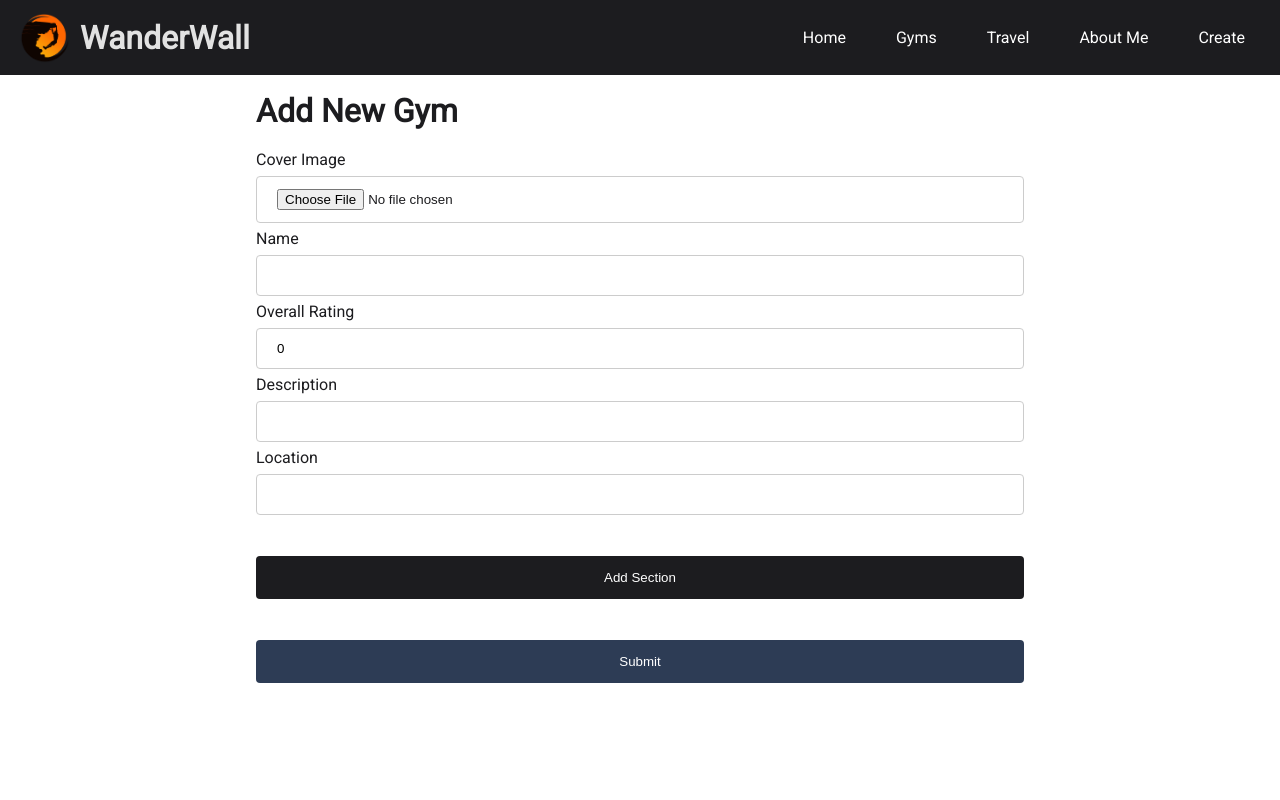
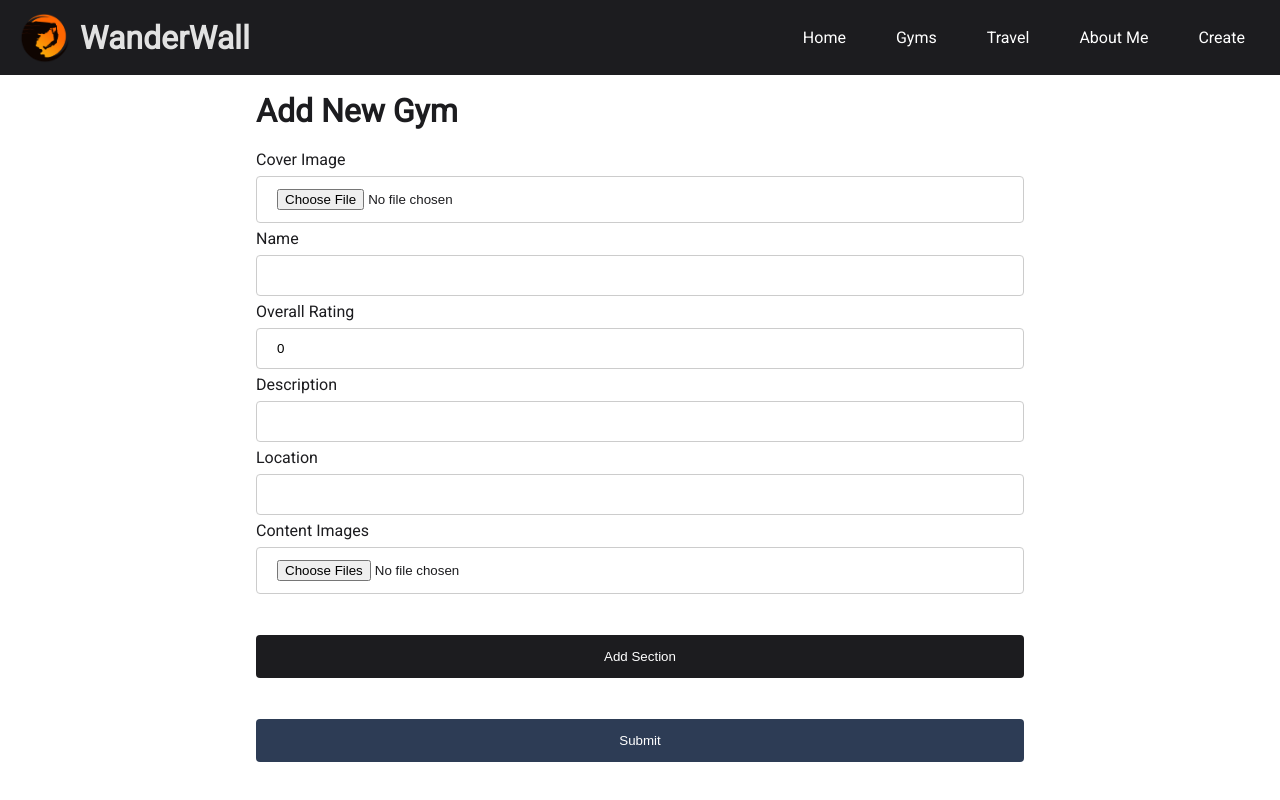
Before and after one commit to MirroredNova/WanderWall, a Next.js app: page /create in a window 1280 px wide. Built offline with nearby package versions, Linux system fonts and the light colour scheme.

Commit message:
Trying to figure out multiple image uploads easily, currently working with one image as an array. This is a stable point

```diff
--- a/components/CreateForm/CreateForm.tsx
+++ b/components/CreateForm/CreateForm.tsx
@@ -48,12 +48,27 @@ const CreateForm = () => {
   });
   const [numSections, setNumSections] = useState<number>(0);
   const [selectedHeaderFile, setSelectedHeaderFile] = useState<File>();
+  const [selectedContentFiles, setSelectedContentFiles] = useState<File>();
 
   const imageChangeHandler = (event: React.ChangeEvent<HTMLInputElement>) => {
     const { files } = event.target;
     if (files) {
       setSelectedHeaderFile(files[0]);
     }
+  };
+
+  const multipleImageChangeHandler = (event: React.ChangeEvent<HTMLInputElement>) => {
+    const { files } = event.target;
+    if (!files) return;
+    const filesList: File[] = [];
+
+    for (let i = 0; i < files.length; i += 1) {
+      const file = files.item(i);
+      if (!file) return;
+      filesList.push(file);
+    }
+
+    setSelectedContentFiles(filesList[0]);
   };
 
   const submitGymHandler = async (event: React.FormEvent<HTMLFormElement>) => {
@@ -69,13 +84,23 @@ const CreateForm = () => {
       });
       const mainResData = await mainRes.json();
 
-      // Handle image upload
-      const formData = new FormData();
+      // Handle Cover image upload
+      const headerFormData = new FormData();
       if (!selectedHeaderFile) return;
-      formData.append('image', selectedHeaderFile);
+      headerFormData.append('image', selectedHeaderFile);
       await fetch(`/api/gyms/add_image?id=${mainResData._id}&name=header`, {
         method: 'POST',
-        body: formData,
+        body: headerFormData,
+      });
+
+      // Handle Content images upload
+      const contentFormData: any = new FormData();
+      if (!selectedHeaderFile) return;
+      console.log(selectedContentFiles);
+      contentFormData.append('images', selectedContentFiles);
+      await fetch(`/api/gyms/add_image?id=${mainResData._id}&name=content`, {
+        method: 'POST',
+        body: contentFormData,
       });
     } catch (err: any) {
       console.log(err.response?.data);
@@ -123,7 +148,7 @@ const CreateForm = () => {
   };
 
   return (
-    <CreateFormContainer onSubmit={submitGymHandler}>
+    <CreateFormContainer onSubmit={submitGymHandler} encType="multipart/form-data">
       <h1>Add New Gym</h1>
       <div>
         <ImageInput id="coverImage" label="Cover Image" imageChangeHandler={imageChangeHandler} multiple={false} required />
@@ -156,6 +181,7 @@ const CreateForm = () => {
           value={data.location}
           onChange={changeHandler}
         />
+        <ImageInput id="contentImage" label="Content Images" imageChangeHandler={multipleImageChangeHandler} multiple required />
       </div>
       <div>
         {numSections !== 0 && <h1>Custom Sections</h1>}
--- a/components/Gyms/GymCard.tsx
+++ b/components/Gyms/GymCard.tsx
@@ -48,7 +48,7 @@ type Props = {
 
 const GymCard = ({ gym, imagePath, refreshData }: Props) => (
   <>
-    {/* <button
+    <button
       type="button"
       onClick={async () => {
         const res = await fetch('/api/gyms/delete_gym', {
@@ -62,7 +62,7 @@ const GymCard = ({ gym, imagePath, refreshData }: Props) => (
       }}
     >
       Delete
-    </button> */}
+    </button>
     <Card
       href={`/gyms/${gym._id}`}
     >
--- a/pages/api/gyms/add_image.ts
+++ b/pages/api/gyms/add_image.ts
@@ -1,3 +1,4 @@
+/* eslint-disable no-param-reassign */
 import formidable from 'formidable';
 import { NextApiRequest, NextApiResponse } from 'next';
 import path from 'path';
@@ -7,33 +8,6 @@ export const config = {
   api: {
     bodyParser: false,
   },
-};
-
-const readFile = (
-  req: NextApiRequest,
-  id: string,
-  fileName: string,
-  saveLocally: boolean,
-): Promise<{fields: formidable.Fields; files: formidable.Files}> => {
-  console.log(id);
-
-  const options: formidable.Options = {};
-  if (saveLocally) {
-    options.uploadDir = path.join(process.cwd(), `/public/images/${id}`);
-    options.filename = (name, ext, formPath) => {
-      const patt1 = /\.[0-9a-z]+$/i;
-      const fileExt = formPath.originalFilename!.match(patt1);
-      return `${fileName}${fileExt![0]}`;
-    };
-  }
-
-  const form = formidable(options);
-  return new Promise((resolve, reject) => {
-    form.parse(req, (err, fields, files) => {
-      if (err) reject(err);
-      resolve({ fields, files });
-    });
-  });
 };
 
 export default async function handler(
@@ -52,12 +26,24 @@ export default async function handler(
     return;
   }
 
+  const mainDir = `${process.cwd()}/public/images/${query.id}`;
+
   try {
-    await fs.readdir(path.join(`${process.cwd()}/public`, `/images/${query.id}`));
+    await fs.readdir(mainDir);
   } catch (err: any) {
-    await fs.mkdir(path.join(`${process.cwd()}/public`, `/images/${query.id}`));
+    await fs.mkdir(mainDir);
   }
 
-  const file = await readFile(req, query.id, query.name, true);
-  res.json(file);
+  const form = new formidable.IncomingForm();
+  const files = [];
+
+  form.parse(req);
+
+  form.on('fileBegin', (name, file) => {
+    const patt1 = /\.[0-9a-z]+$/i;
+    const fileExt = file.originalFilename!.match(patt1);
+    file.filepath = `${mainDir}/${query.name}${fileExt}`;
+  });
+
+  res.status(200).json({ message: 'yippe' });
 }
--- /dev/null
+++ b/pages/api/gyms/add_image_OLD.ts
@@ -0,0 +1,58 @@
+import formidable from 'formidable';
+import { NextApiRequest, NextApiResponse } from 'next';
+import path from 'path';
+import fs from 'fs/promises';
+
+export const config = {
+  api: {
+    bodyParser: false,
+  },
+};
+
+const readFile = (
+  req: NextApiRequest,
+  id: string,
+  fileName: string,
+): Promise<{fields: formidable.Fields; files: formidable.Files}> => {
+  const options: formidable.Options = {};
+  options.uploadDir = path.join(process.cwd(), `/public/images/${id}`);
+  options.filename = (name, ext, formPath) => {
+    const patt1 = /\.[0-9a-z]+$/i;
+    const fileExt = formPath.originalFilename!.match(patt1);
+    return `${fileName}${fileExt![0]}`;
+  };
+
+  const form = formidable(options);
+  return new Promise((resolve, reject) => {
+    form.parse(req, (err, fields, files) => {
+      if (err) reject(err);
+      resolve({ fields, files });
+    });
+  });
+};
+
+export default async function handler(
+  req: NextApiRequest,
+  res: NextApiResponse,
+) {
+  const { query } = req;
+
+  if (typeof query.id !== 'string' || typeof query.name !== 'string') {
+    res.status(400).send({ message: 'Query parameters invalid' });
+    return;
+  }
+
+  if (req.method !== 'POST') {
+    res.status(405).send({ message: 'Only POST requests allowed' });
+    return;
+  }
+
+  try {
+    await fs.readdir(path.join(`${process.cwd()}/public`, `/images/${query.id}`));
+  } catch (err: any) {
+    await fs.mkdir(path.join(`${process.cwd()}/public`, `/images/${query.id}`));
+  }
+
+  const file = await readFile(req, query.id, query.name);
+  res.json(file);
+}
```
Also changed, not shown: pages/gyms/index.tsx (+8 -1 lines), public/images/63aa5febdabc756b2b66daab/header.jpg (deleted).
